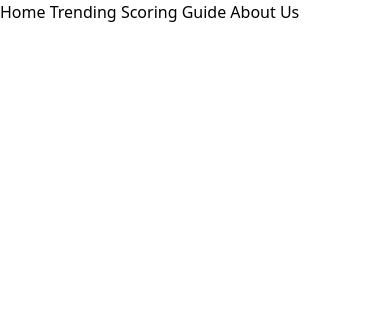
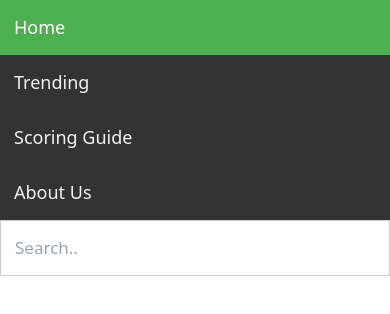
Before and after one commit to gsreddy-2021/final_project, a website: page index.html in a window 390 px wide. Drawn offline with nearby package versions, Linux system fonts and the light colour scheme; no server answers.

Commit message:
See my notes file

```diff
--- a/Sachit_Notes.md
+++ b/Sachit_Notes.md
@@ -1,11 +1,23 @@
 # 6 March 2021
-> KIEI451 Final should be the project name on our Firebase console.
-> I created a firebase database (see Build > Cloud Firestore) in test mode and location nam5.
+> Session xx:00 am
+1. KIEI451 Final should be the project name on our Firebase console.
+2. I created a firebase database (see Build > Cloud Firestore) in test mode and location nam5.
+3. Added the following files: icons (to store our icons n images), twitter.css to store the styling, scoring.html for saying a few lines on scoring, about.html to say a few files on us.
 
-> Added the following files: icons (to store our icons n images), twitter.css to store the styling.
+> Firebase.js
+1. Added firebase config to firebase.js.
 
-> Added firebase config to firebase.js.
->> Added a folder for us to store icons
-> Used this (https://www.w3schools.com/howto/howto_js_topnav.asp) to build navigation bar
-> Added a twitter.css file for us to put styling elements in
-> Added
+> index.html
+1. Used this (https://www.w3schools.com/howto/howto_js_topnav.asp) to build navigation bar
+2. Added <div class="topnav">
+3. Added <link type="text/css" rel="stylesheet" href="twitter.css" /> for css tied to the topnav
+
+> twitter.css
+1. Added a twitter.css file for us to put styling elements in the page
+2. TODO: Need to add styling colors from here: https://brandpalettes.com/twitter-colors/
+
+> Scoring, About.html
+1. TODO: Need to update these later
+
+> Tips:
+1. CTRL + Shift + V will show dynamic preview. Cool feature.
--- a/index.html
+++ b/index.html
@@ -7,14 +7,16 @@
   <title>Final</title>
   <link href="https://unpkg.com/tailwindcss@^2/dist/tailwind.min.css" rel="stylesheet" type="text/css">
   <link type="text/css" rel="stylesheet" href="https://www.gstatic.com/firebasejs/ui/4.7.3/firebase-ui-auth.css" />
+  <link type="text/css" rel="stylesheet" href="twitter.css" /> <!--added this 6Mar21-->
 </head>
 
 <body>
   <div class="topnav">
     <a class="active" href="index.html">Home</a>
     <a href="https://twitter.com/explore/tabs/trending">Trending</a>
-    <a href="#Scoring">Scoring Guide</a>   <!-- Need to add the link for the scoring guide here -->
-    <a href="#About">About Us</a>          <!-- Need to add the link for the About Us page here -->
+    <a href="scoring.html">Scoring Guide</a>
+    <a href="About.html">About Us</a>
+    <input type="text" id="mySearch" onkeyup="myFunction()" placeholder="Search.." title="Type in a category"> <!--search bar-->
   </div>
 
   <div class="sign-in-or-sign-out"></div>
--- a/twitter.css
+++ b/twitter.css
@@ -9,9 +9,9 @@
     float: left;
     color: #f2f2f2;
     text-align: center;
-    padding: 14px 16px;
+    padding: 14px 14px;
     text-decoration: none;
-    font-size: 17px;
+    font-size: 18px;
   }
 
   /* Change the color of links on hover */
@@ -25,3 +25,28 @@
     background-color: #4CAF50;
     color: white;
   }
+
+  /* Style the search box inside the navigation bar */
+  .topnav input[type=text] {
+    float: right;
+    padding: 9px;
+    border: none;
+    margin-top: 6px;
+    margin-right: 40px;
+    font-size: 17px;
+  }
+
+  /* When the screen is less than 600px wide, stack the links and the search field vertically instead of horizontally */
+  @media screen and (max-width: 600px) {
+  .topnav a, .topnav input[type=text] {
+    float: none;
+    display: block;
+    text-align: left;
+    width: 100%;
+    margin: 0;
+    padding: 14px;
+  }
+  .topnav input[type=text] {
+    border: 1px solid #ccc;
+  }
+}
```
Also changed, not shown: About.html (added), scoring.html (added).
